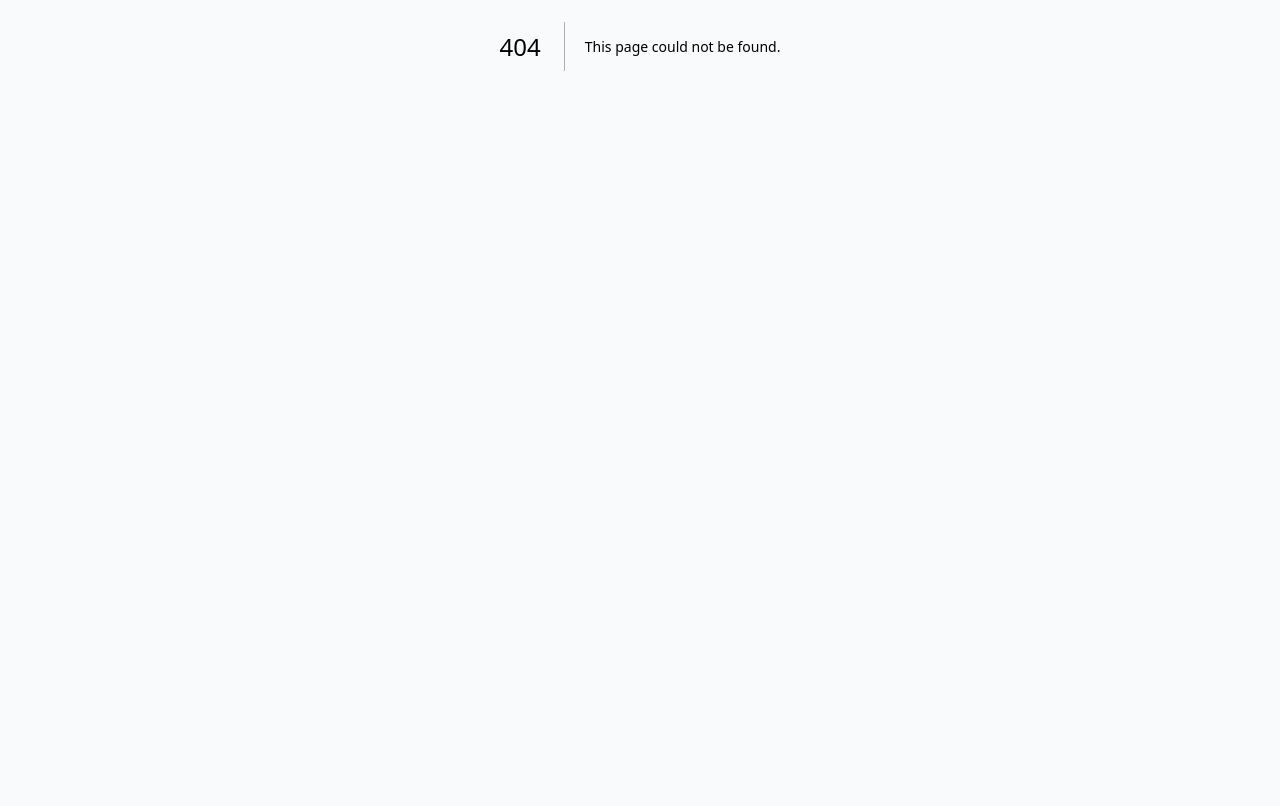
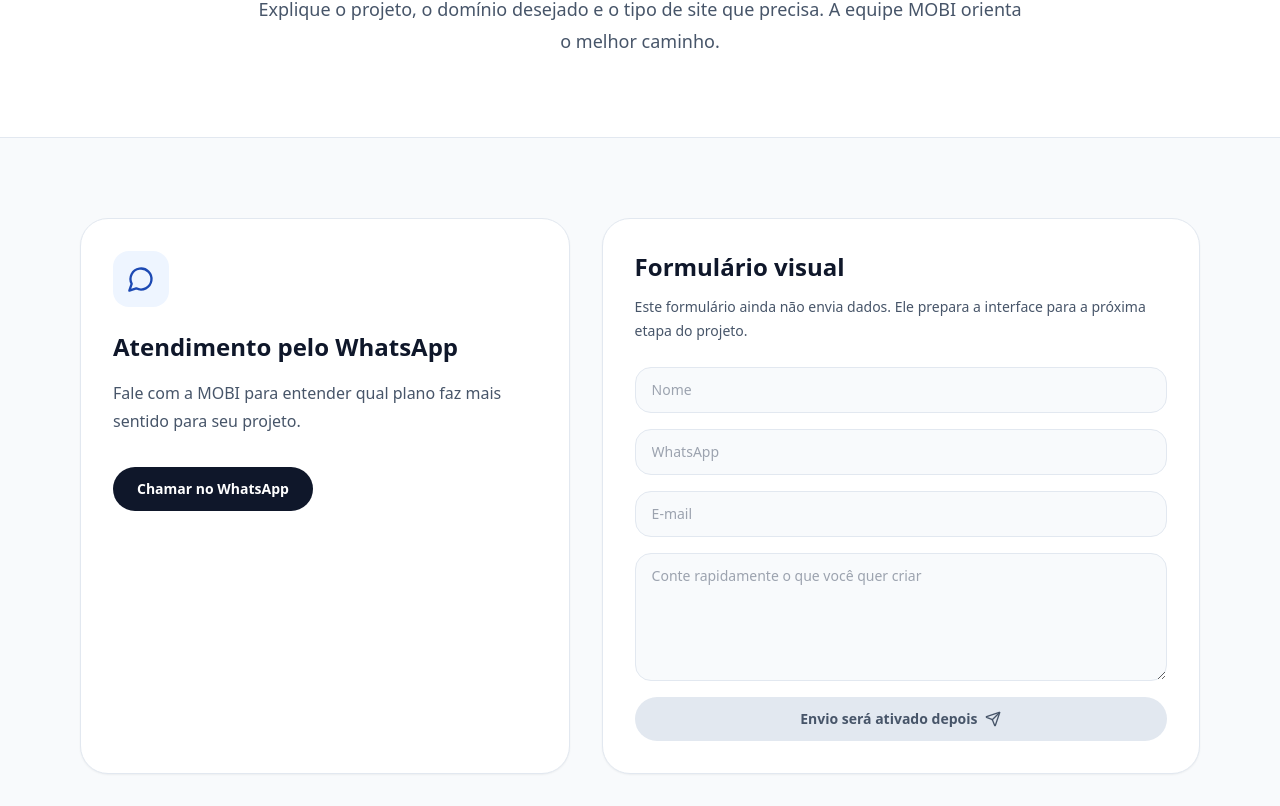
Before and after one commit to agenciamobi/mobidigital, a Next.js app: page /contato in a window 1280 px wide. Before the commit this address had no page. Shown: the part 354-1160 px from the top of the page. Before the commit the page ends 800 px from the top, so only its background shows below. Built offline with nearby package versions, Linux system fonts and the light colour scheme.

Commit message:
Add contact page

```diff
--- /dev/null
+++ b/app/contato/page.tsx
@@ -0,0 +1,50 @@
+import { MessageCircle, Send } from "lucide-react";
+import { PageHero, PageShell } from "@/components/ui";
+import { whatsAppLink } from "@/lib/site-data";
+
+export const metadata = {
+  title: "Contato",
+  description: "Fale com a MOBI para entender qual plano da MOBI Digital faz mais sentido para seu projeto.",
+};
+
+export default function ContatoPage() {
+  return (
+    <PageShell>
+      <PageHero
+        eyebrow="Contato"
+        title="Fale com a MOBI sobre seu próximo site"
+        description="Explique o projeto, o domínio desejado e o tipo de site que precisa. A equipe MOBI orienta o melhor caminho."
+      />
+      <section className="bg-slate-50 py-16 sm:py-20">
+        <div className="container-page grid gap-8 lg:grid-cols-[0.9fr_1.1fr]">
+          <article className="rounded-xxl border border-slate-200 bg-white p-8 shadow-sm">
+            <div className="flex h-14 w-14 items-center justify-center rounded-2xl bg-brand-50 text-brand-700">
+              <MessageCircle className="h-7 w-7" aria-hidden="true" />
+            </div>
+            <h2 className="mt-6 text-2xl font-black text-ink">Atendimento pelo WhatsApp</h2>
+            <p className="mt-4 text-base leading-7 text-slate-600">
+              Fale com a MOBI para entender qual plano faz mais sentido para seu projeto.
+            </p>
+            <a href={whatsAppLink} target="_blank" rel="noreferrer" className="focus-ring mt-8 inline-flex rounded-full bg-ink px-6 py-3 text-sm font-black text-white transition hover:bg-brand-700">
+              Chamar no WhatsApp
+            </a>
+          </article>
+
+          <article className="rounded-xxl border border-slate-200 bg-white p-8 shadow-sm">
+            <h2 className="text-2xl font-black text-ink">Formulário visual</h2>
+            <p className="mt-3 text-sm leading-6 text-slate-600">Este formulário ainda não envia dados. Ele prepara a interface para a próxima etapa do projeto.</p>
+            <div className="mt-6 grid gap-4">
+              <input className="focus-ring rounded-2xl border border-slate-200 bg-slate-50 px-4 py-3 text-sm" placeholder="Nome" aria-label="Nome" />
+              <input className="focus-ring rounded-2xl border border-slate-200 bg-slate-50 px-4 py-3 text-sm" placeholder="WhatsApp" aria-label="WhatsApp" />
+              <input className="focus-ring rounded-2xl border border-slate-200 bg-slate-50 px-4 py-3 text-sm" placeholder="E-mail" aria-label="E-mail" />
+              <textarea className="focus-ring min-h-32 rounded-2xl border border-slate-200 bg-slate-50 px-4 py-3 text-sm" placeholder="Conte rapidamente o que você quer criar" aria-label="Mensagem" />
+              <button type="button" className="focus-ring inline-flex items-center justify-center gap-2 rounded-full bg-slate-200 px-6 py-3 text-sm font-black text-slate-600" disabled>
+                Envio será ativado depois <Send className="h-4 w-4" aria-hidden="true" />
+              </button>
+            </div>
+          </article>
+        </div>
+      </section>
+    </PageShell>
+  );
+}
```
